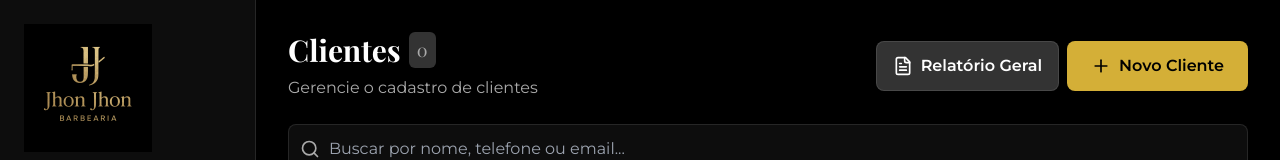
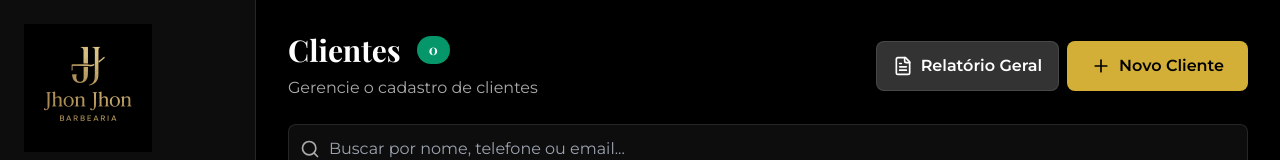
Before and after one commit to moacyfilho/jhonjhon-adm, a Next.js app: page /clientes in a window 1280 px wide. Shown: the top 160 px of the page. Built offline with nearby package versions, Linux system fonts and the light colour scheme; no server answers.

Commit message:
Update clients count visibility

```diff
--- a/app/(dashboard)/clientes/page.tsx
+++ b/app/(dashboard)/clientes/page.tsx
@@ -258,11 +258,9 @@ export default function ClientsPage() {
         <div>
           <h1 className="text-3xl font-bold text-foreground mb-2 flex items-center gap-2">
             Clientes
-            {!loading && (
-              <span className="text-lg font-normal text-muted-foreground bg-secondary px-2 py-1 rounded-md">
-                {clients.length}
-              </span>
-            )}
+            <span className="inline-flex items-center justify-center text-sm font-bold text-white bg-emerald-600 px-3 py-1 rounded-full shadow-sm ml-2">
+              {clients?.length || 0}
+            </span>
           </h1>
           <p className="text-muted-foreground">
             Gerencie o cadastro de clientes
```
